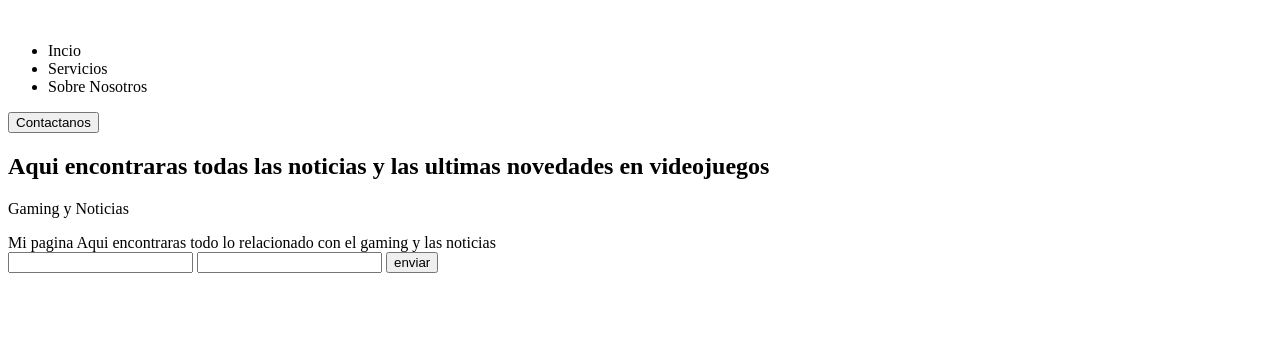
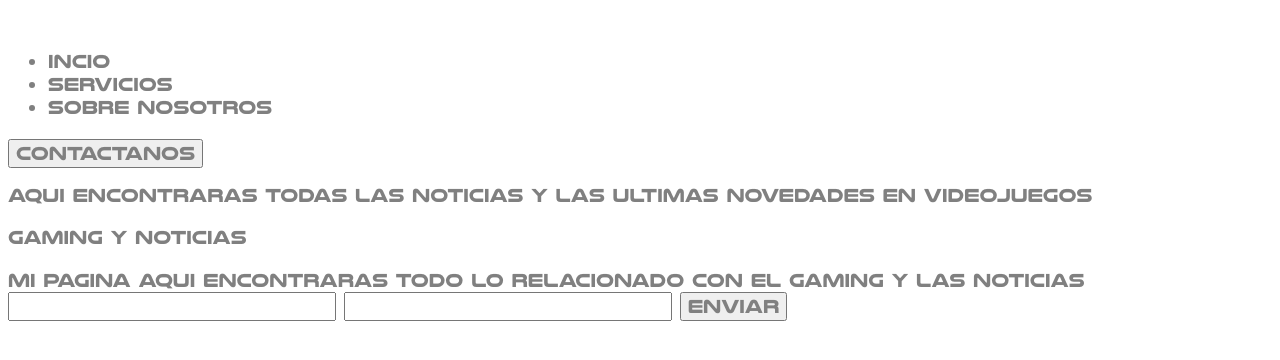
Before and after one commit to 18ed/Mi_Primera_Pagina, a plain HTML site: page index.html in a window 1280 px wide. Drawn offline with Linux system fonts and the light colour scheme.

Commit message:
nulshock

```diff
--- a/index.html
+++ b/index.html
@@ -26,6 +26,12 @@
     <link rel="icon" href="https://yt3.googleusercontent.com/sO6RW7UEEytJpraEtaqVDVZKFCOARNrPDagr1PekqUNSlZ1uVllD-mN5QQdq8DL9cOPfmV8e4A=s176-c-k-c0x00ffffff-no-rj">
 
     <title>Lugo Gaming Studios®</title>
+
+    <link rel="stylesheet" href="/style.css">
+
+    <link rel="preconnect" href="https://fonts.googleapis.com">
+<link rel="preconnect" href="https://fonts.gstatic.com" crossorigin>
+<link href="https://fonts.googleapis.com/css2?family=Roboto:ital,wght@0,400;1,700&display=swap" rel="stylesheet">
 </head>
 <body>
     <header>
--- /dev/null
+++ b/style.css
@@ -0,0 +1,14 @@
+*{color: gray;
+    font-size: 1.1rem;
+
+font-weight: 400;
+
+font-family: planknu, "Roboto", sans-serif;
+
+font-weight: 700;
+}
+
+@font-face {
+    font-family: planknu;
+    src: url('/nulshock\ bd.otf');
+}
```
Also changed, not shown: nulshock bd.otf (added).
